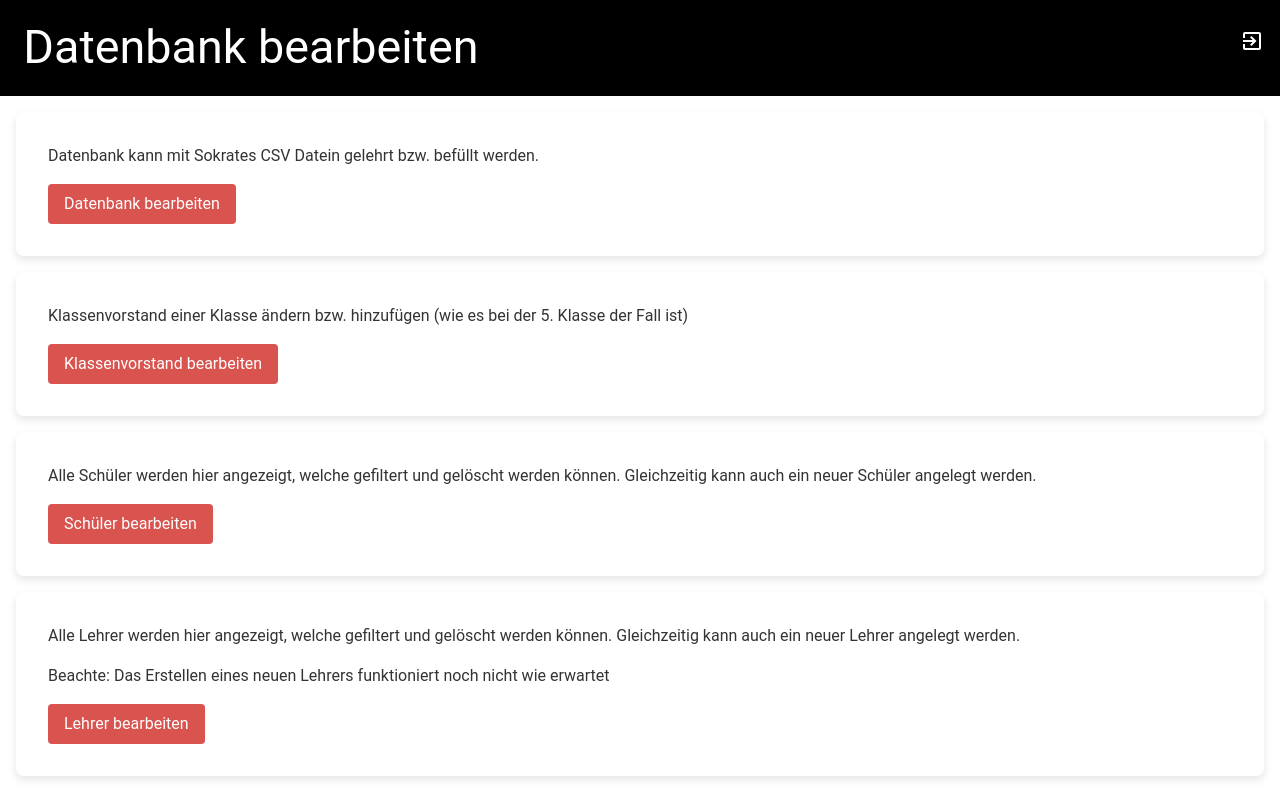
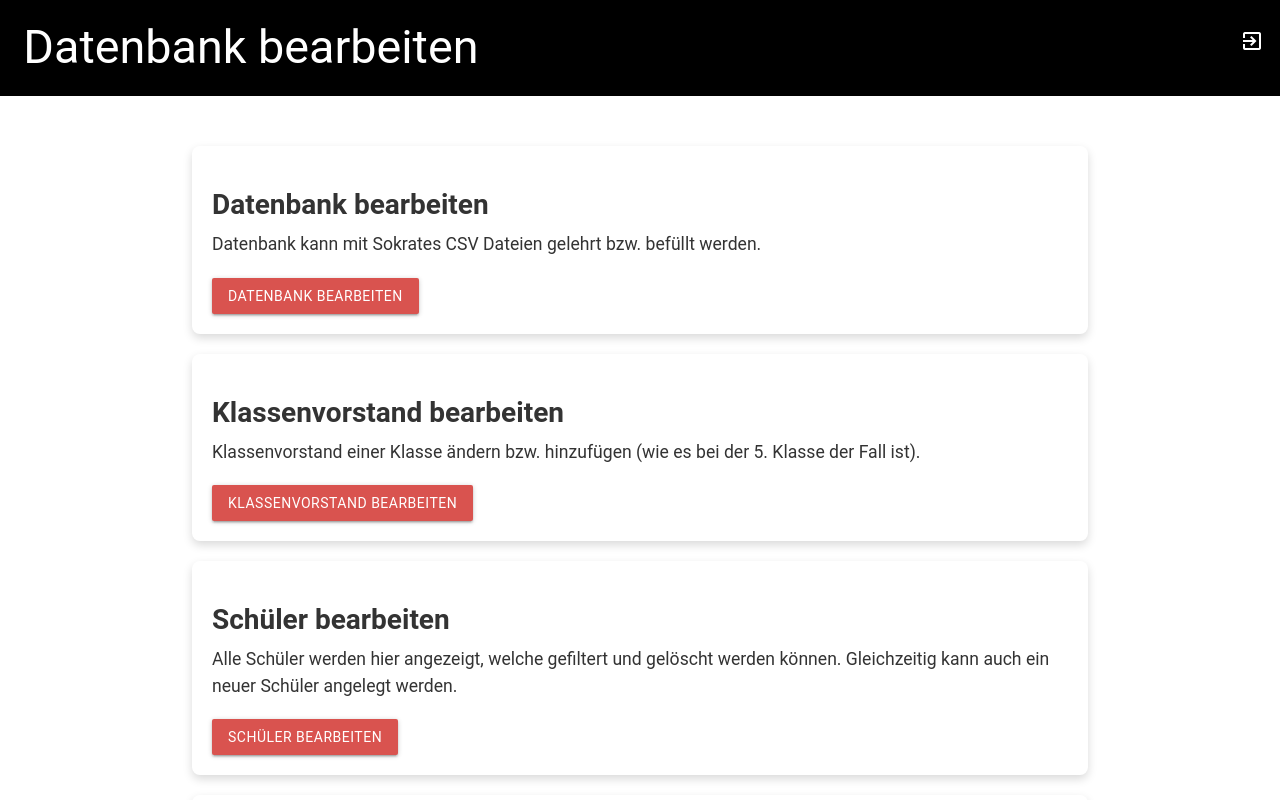
Before and after one commit to nribinin/eis-frontend, a Vue app: page /admin in a window 1280 px wide. Built offline with nearby package versions, Linux system fonts and the light colour scheme; no server answers.

Commit message:
Edited Design for Admin Page and Subpages

```diff
--- a/src/components/Admin/AdminComponent.vue
+++ b/src/components/Admin/AdminComponent.vue
@@ -1,32 +1,30 @@
 <template>
-    <div>
-
-      <div class="button-box">
-        <p> Datenbank kann mit Sokrates CSV Datein gelehrt bzw. befüllt werden.</p>
-        <button @click="navigateTo('/admin/database')">Datenbank bearbeiten</button>
+  <div class="container">
+    <div class="nav-wrapper">
+      <div class="nav-card" v-for="(item, index) in navItems" :key="index">
+        <div class="card-content">
+          <h4 class="card-title">{{ item.title }}</h4>
+          <p class="card-description">{{ item.description }}</p>
         </div>
-      <div class="button-box">
-        <p>Klassenvorstand einer Klasse ändern bzw. hinzufügen (wie es bei der 5. Klasse der Fall ist)</p>
-        <button @click="navigateTo('/admin/editkv')">Klassenvorstand bearbeiten</button>
+        <div class="card-action">
+          <button
+            class="btn waves-effect waves-light"
+            @click="navigateTo(item.path)"
+          >
+            {{ item.buttonText }}
+          </button>
         </div>
-      <div class="button-box">
-        <p>Alle Schüler werden hier angezeigt, welche gefiltert und gelöscht werden können. Gleichzeitig kann auch ein neuer Schüler angelegt werden.</p>
-        <button @click="navigateTo('/admin/editStudents')">Schüler bearbeiten</button>
       </div>
-      <div class="button-box">
-        <p>Alle Lehrer werden hier angezeigt, welche gefiltert und gelöscht werden können. Gleichzeitig kann auch ein neuer Lehrer angelegt werden. </p>
-        <p>Beachte: Das Erstellen eines neuen Lehrers funktioniert noch nicht wie erwartet</p>
-        <button @click="navigateTo('/admin/editTeachers')">Lehrer bearbeiten</button>
     </div>
   </div>
 </template>
 
 <script lang="ts">
-  import { defineComponent } from 'vue';
-  import { useRouter } from 'vue-router';
+import { defineComponent } from "vue";
+import { useRouter } from "vue-router";
 
 export default defineComponent({
-    name: 'NavigationButtons',
+  name: "NavigationButtons",
   setup() {
     const router = useRouter();
 
@@ -34,49 +32,99 @@
       router.push(path);
     };
 
+    const navItems = [
+      {
+        title: "Datenbank bearbeiten",
+        description:
+          "Datenbank kann mit Sokrates CSV Dateien gelehrt bzw. befüllt werden.",
+        buttonText: "Datenbank bearbeiten",
+        path: "/admin/database",
+      },
+      {
+        title: "Klassenvorstand bearbeiten",
+        description:
+          "Klassenvorstand einer Klasse ändern bzw. hinzufügen (wie es bei der 5. Klasse der Fall ist).",
+        buttonText: "Klassenvorstand bearbeiten",
+        path: "/admin/editkv",
+      },
+      {
+        title: "Schüler bearbeiten",
+        description:
+          "Alle Schüler werden hier angezeigt, welche gefiltert und gelöscht werden können. Gleichzeitig kann auch ein neuer Schüler angelegt werden.",
+        buttonText: "Schüler bearbeiten",
+        path: "/admin/editStudents",
+      },
+      {
+        title: "Lehrer bearbeiten",
+        description:
+          "Alle Lehrer werden hier angezeigt, welche gefiltert und gelöscht werden können. Gleichzeitig kann auch ein neuer Lehrer angelegt werden. (Beachte: Das Erstellen eines neuen Lehrers funktioniert noch nicht wie erwartet.)",
+        buttonText: "Lehrer bearbeiten",
+        path: "/admin/editTeachers",
+      },
+    ];
+
     return {
       navigateTo,
+      navItems,
     };
   },
 });
 </script>
 
 <style scoped>
-  body {
-    margin: 0;
-    padding: 0;
-    font-family: Arial, sans-serif;
+.container {
+  margin-top: 50px;
 }
 
-  .button-box {
-    background-color: #ffffff;
-    border-radius: 0.5em;
-    box-shadow: 0 0.25em 0.5em rgba(0, 0, 0, 0.1);
-    padding: 2em;
-    margin: 1em;
-    text-align: left;
+/* Wrapper so anpassen, dass keine Overflow-Abschneidung erfolgt */
+.nav-wrapper {
+  display: flex;
+  flex-direction: column;
+  gap: 20px;
+  overflow: visible;
+  padding-bottom: 50px; /* sorgt dafür, dass der Shadow der letzten Karte nicht abgeschnitten wird */
 }
 
-  .button-box p {
-    margin-bottom: 1em;
-    color: #333333;
-    text-align: left;
-    padding-left: 0;
+/* Navigation-Card mit Ampel-Gradient (dezent) */
+.nav-card {
+  padding: 20px;
+  border-radius: 8px;
+  box-shadow: 0 4px 10px rgba(0, 0, 0, 0.15);
+  transition: transform 0.3s ease, box-shadow 0.3s ease;
+  color: #333;
+  overflow: visible; /* sicherstellen, dass der Shadow nicht abgeschnitten wird */
 }
 
-  .button-box button {
-    background-color: #d9534f;
-    color: #ffffff;
-    border: none;
-    border-radius: 0.25em;
-    padding: 0.5em 1em;
-    cursor: pointer;
-    font-size: 1em;
-    text-align: left;
-    margin-left: 0;
+.nav-card:hover {
+  transform: translateY(-4px);
+  box-shadow: 0 6px 14px rgba(0, 0, 0, 0.3);
 }
 
-  .button-box button:hover {
+/* Typografie für Titel und Beschreibung */
+.card-title {
+  font-size: 1.75rem;
+  font-weight: 700;
+  margin-bottom: 10px;
+}
+
+.card-description {
+  font-size: 1.1rem;
+  line-height: 1.5;
+  margin-bottom: 20px;
+}
+
+/* Button-Styling: Basis von Materialize mit Anpassung */
+.btn {
+  background-color: #d9534f;
+  color: #fff;
+}
+
+.btn:hover {
   background-color: #c9302c;
 }
+
+/* Optional: Anpassung für Materialize Waves */
+.waves-effect.waves-light {
+  color: #fff;
+}
 </style>
--- a/src/components/Admin/AdminEditDatabase.vue
+++ b/src/components/Admin/AdminEditDatabase.vue
@@ -1,18 +1,48 @@
 <template>
   <div class="container">
-    <h4>
-      BEACHTE! Ist die Datenbank bereits mit Daten befüllt und du versucht Daten
-      hochzuladen, dann könntest du Probleme verursachen!
-    </h4>
-    <div class="file-input">
+    <!-- Warnhinweis -->
+    <div class="row">
+      <div class="col s12">
+        <div class="card warn-card">
+          <div class="card-content center">
+            <span class="card-title">Wichtiger Hinweis</span>
+            <p>
+              BEACHTE! Ist die Datenbank bereits mit Daten befüllt und du versuchst,
+              Daten hochzuladen, könntest du Probleme verursachen!
+            </p>
+          </div>
+        </div>
+      </div>
+    </div>
+
+    <!-- Kategorie: Datenbank hochladen -->
+    <div class="row">
+      <div class="col s12">
+        <div class="card upload-card">
+          <div class="card-content">
+            <span class="card-title">Datenbank hochladen</span>
+            <div class="file-field input-field">
+              <div class="btn primary blue">
+                <span>Sokrates Datei auswählen</span>
                 <input
                   type="file"
                   id="file"
                   accept=".csv"
                   @change="onFileSelected"
-        hidden
                 />
-      <label for="file" class="btn">Sokrates Datei auswählen</label>
+              </div>
+              <div class="file-path-wrapper">
+                <input
+                  class="file-path validate"
+                  type="text"
+                  :value="selectedFile ? selectedFile.name : ''"
+                  placeholder="Keine Datei ausgewählt"
+                  readonly
+                />
+              </div>
+            </div>
+          </div>
+          <div class="card-action center">
             <button
               class="btn green"
               :disabled="!selectedFile"
@@ -20,22 +50,68 @@
             >
               Datenbank befüllen
             </button>
+          </div>
+        </div>
+      </div>
+    </div>
+
+    <!-- Kategorie: Datenbank komplett leeren -->
+    <div class="row">
+      <div class="col s12">
+        <div class="card delete-card">
+          <div class="card-content">
+            <span class="card-title">Datenbank komplett leeren</span>
+            <p>Hiermit entfernst du sämtliche Einträge aus der Datenbank.</p>
+          </div>
+          <div class="card-action center">
             <button class="btn red" @click="openModal('delete')">
               Datenbank leeren
             </button>
           </div>
+        </div>
+      </div>
+    </div>
+
+    <!-- Kategorie: Ampeleinträge zurücksetzen -->
+    <div class="row">
+      <div class="col s12">
+        <div class="card reset-card">
+          <div class="card-content">
+            <span class="card-title">Ampeleinträge zurücksetzen</span>
+            <p>
+              Setze die Ampeleinträge zurück – dies betrifft nur diesen Teil der Datenbank.
+            </p>
+          </div>
+          <div class="card-action center">
+            <button class="btn red" @click="openModal('deleteAmpel')">
+              Ampeleinträge zurücksetzen
+            </button>
+          </div>
+        </div>
+      </div>
+    </div>
 
     <!-- Modal für Bestätigungen -->
-    <div id="confirmation-modal" class="modal">
-      <div class="modal-content">
+    <div id="confirmation-modal" class="modal custom-modal">
+      <div class="modal-content center">
         <h4>Bestätigung</h4>
-        <p>{{ modalMessage }}</p>
+        <p v-if="!loading">{{ modalMessage }}</p>
+        <p v-else class="loading-message">
+          <i class="material-icons spin">autorenew</i>
+          <span>{{ loadingMessage }}</span>
+        </p>
       </div>
       <div class="modal-footer">
-        <button class="modal-close btn grey" @click="cancelAction">
+        <button
+          class="modal-close btn grey"
+          @click="cancelAction"
+          :disabled="loading"
+        >
           Zurück
         </button>
-        <button class="btn blue" @click="proceedAction">Ja</button>
+        <button class="btn red" @click="proceedAction" :disabled="loading">
+          Ja
+        </button>
       </div>
     </div>
   </div>
@@ -54,12 +130,16 @@ export default defineComponent({
     const selectedFile = ref<File | null>(null);
     const modalInstance = ref<M.Modal | null>(null);
     const modalMessage = ref("");
-    const action = ref<() => void>(() => {});
+    const loadingMessage = ref("");
+    const loading = ref(false);
+    const currentActionType = ref("");
 
     onMounted(() => {
       const modalElement = document.getElementById("confirmation-modal");
       if (modalElement) {
-        modalInstance.value = M.Modal.init(modalElement);
+        modalInstance.value = M.Modal.init(modalElement, {
+          dismissible: false,
+        });
       }
     });
 
@@ -70,7 +150,7 @@ export default defineComponent({
         if (file.type === "text/csv" || file.name.endsWith(".csv")) {
           selectedFile.value = file;
         } else {
-          snackbar.push("Nur CSV Dateien sind erlaubt");
+          snackbar.push("Nur CSV-Dateien sind erlaubt");
           selectedFile.value = null;
         }
       }
@@ -78,61 +158,92 @@ export default defineComponent({
 
     const openModal = (type: string) => {
       if (type === "upload" && !selectedFile.value) {
-        M.toast({ html: "No file selected.", classes: "red" });
+        M.toast({ html: "Keine Datei ausgewählt.", classes: "red" });
         return;
       }
+      currentActionType.value = type;
+      if (type === "upload") {
+        modalMessage.value =
+          "Bist du sicher, dass du die Datei hochladen möchtest?";
+      } else if (type === "delete") {
+        modalMessage.value =
+          "Bist du sicher, dass du die gesamte Datenbank leeren möchtest?";
+      } else if (type === "deleteAmpel") {
+        modalMessage.value =
+          "Bist du sicher, dass du die Ampeleinträge zurücksetzen möchtest?";
+      }
+      loading.value = false;
+      modalInstance.value?.open();
+    };
 
-      modalMessage.value =
-        type === "upload"
-          ? "Bist du sicher, dass du die Datei hochladen möchtest?"
-          : "Bist du sicher, dass du die gesamte Datenbank leeren möchtest?";
+    const proceedAction = async () => {
+      loading.value = true;
+      loadingMessage.value =
+        currentActionType.value === "upload"
+          ? "Daten werden aktuell hochgeladen..."
+          : "Daten werden aktuell gelöscht...";
 
-      action.value = type === "upload" ? uploadCsvFile : deleteCsv;
-
-      modalInstance.value?.open();
+      if (currentActionType.value === "upload") {
+        await uploadCsvFile();
+      } else if (currentActionType.value === "deleteAmpel") {
+        await deleteAllAmpel();
+      } else {
+        await deleteCsv();
+      }
     };
 
     const uploadCsvFile = async () => {
       const formData = new FormData();
       formData.append("file", selectedFile.value!);
-
       try {
-        const response = await axios.post("/admin/upload", formData, {
-          headers: {
-            "Content-Type": "multipart/form-data",
-          },
+        await axios.post("/admin/upload", formData, {
+          headers: { "Content-Type": "multipart/form-data" },
         });
-        snackbar.push("Datenbank erfolgreich befüllt");
+        snackbar.push("Daten erfolgreich hochgeladen");
         selectedFile.value = null;
       } catch (error) {
-        snackbar.push("Es ist ein Fehler aufgetreten" + error);
+        snackbar.push("Es ist ein Fehler aufgetreten: " + error);
       } finally {
+        loading.value = false;
         modalInstance.value?.close();
       }
     };
 
     const deleteCsv = async () => {
       try {
-        const response = await axios.delete("/admin/deleteAll");
-        snackbar.push("Datenbank erfolhrecih geleert");
+        await axios.delete("/admin/deleteAll");
+        snackbar.push("Daten erfolgreich gelöscht");
       } catch (error) {
-        snackbar.push("Es ist ein Fehler aufgetreten" + error);
+        snackbar.push("Es ist ein Fehler aufgetreten: " + error);
       } finally {
+        loading.value = false;
         modalInstance.value?.close();
       }
     };
 
-    const proceedAction = () => {
-      action.value();
+    const deleteAllAmpel = async () => {
+      try {
+        await axios.delete("/admin/deleteAllAmpel");
+        snackbar.push("Ampeleinträge erfolgreich zurückgesetzt");
+      } catch (error) {
+        snackbar.push("Es ist ein Fehler aufgetreten: " + error);
+      } finally {
+        loading.value = false;
+        modalInstance.value?.close();
+      }
     };
 
     const cancelAction = () => {
+      if (!loading.value) {
         modalInstance.value?.close();
+      }
     };
 
     return {
       selectedFile,
       modalMessage,
+      loading,
+      loadingMessage,
       openModal,
       proceedAction,
       cancelAction,
@@ -143,20 +254,104 @@ export default defineComponent({
 </script>
 
 <style scoped>
+/* Allgemeine Container-Stile */
 .container {
   margin-top: 50px;
-  text-align: center;
+  font-family: "Helvetica Neue", Helvetica, Arial, sans-serif;
+  color: #333;
 }
 
-.file-input {
+/* Gemeinsame Card-Eigenschaften */
+.card {
   margin-bottom: 20px;
+  border-radius: 4px;
 }
 
-.modal {
-  max-width: 400px;
+/* Upload-Kachel */
+.upload-card {
+  background: #fff;
+  box-shadow: 0 2px 8px rgba(0, 0, 0, 0.15);
+  border-left: 6px solid #000;
+  transition: transform 0.2s ease-in-out;
+}
+.upload-card:hover {
+  transform: translateY(-2px);
+}
+.upload-card .card-title {
+  font-size: 1.6rem;
+  font-weight: 700;
+  color: #000;
 }
 
-button {
-  margin: 5px;
+/* Löschen-Kachel */
+.delete-card {
+  background: #fff;
+  box-shadow: 0 2px 8px rgba(0, 0, 0, 0.15);
+  border-left: 6px solid #000;
+  transition: transform 0.2s ease-in-out;
+}
+.delete-card:hover {
+  transform: translateY(-2px);
+}
+.delete-card .card-title {
+  font-size: 1.6rem;
+  font-weight: 700;
+  color: #000;
+}
+
+/* Zurücksetzen-Kachel */
+.reset-card {
+  background: #fff;
+  box-shadow: 0 2px 8px rgba(0, 0, 0, 0.15);
+  border-left: 6px solid #000;
+  transition: transform 0.2s ease-in-out;
+}
+.reset-card:hover {
+  transform: translateY(-2px);
+}
+.reset-card .card-title {
+  font-size: 1.6rem;
+  font-weight: 700;
+  color: #000;
+}
+
+/* Warnhinweis-Card */
+.warn-card {
+  background: #fff;
+  box-shadow: 0 2px 5px rgba(0, 0, 0, 0.15);
+  border-left: 4px solid #e53935;
+  border-radius: 4px;
+}
+
+/* Modal-Styles */
+.custom-modal .modal {
+  border-radius: 8px;
+  overflow: hidden;
+}
+.custom-modal .modal-content {
+  padding: 30px;
+  text-align: center;
+  background: #fafafa;
+}
+.custom-modal .modal-footer {
+  background: #eeeeee;
+  display: flex;
+  justify-content: space-around;
+}
+
+/* Ladestatus */
+.loading-message {
+  display: flex;
+  align-items: center;
+  justify-content: center;
+  font-size: 1.1em;
+}
+.loading-message .material-icons {
+  margin-right: 8px;
+  animation: spin 1s linear infinite;
+}
+@keyframes spin {
+  0% { transform: rotate(0deg); }
+  100% { transform: rotate(360deg); }
 }
 </style>
--- a/src/components/Admin/AdminEditKV.vue
+++ b/src/components/Admin/AdminEditKV.vue
@@ -1,7 +1,5 @@
 <template>
   <div class="container">
-    <h3>Klassenvorstände verwalten</h3>
-
     <table class="highlight responsive-table">
       <thead>
         <tr>
```
Lines whose indentation alone changed are shown as unchanged.
